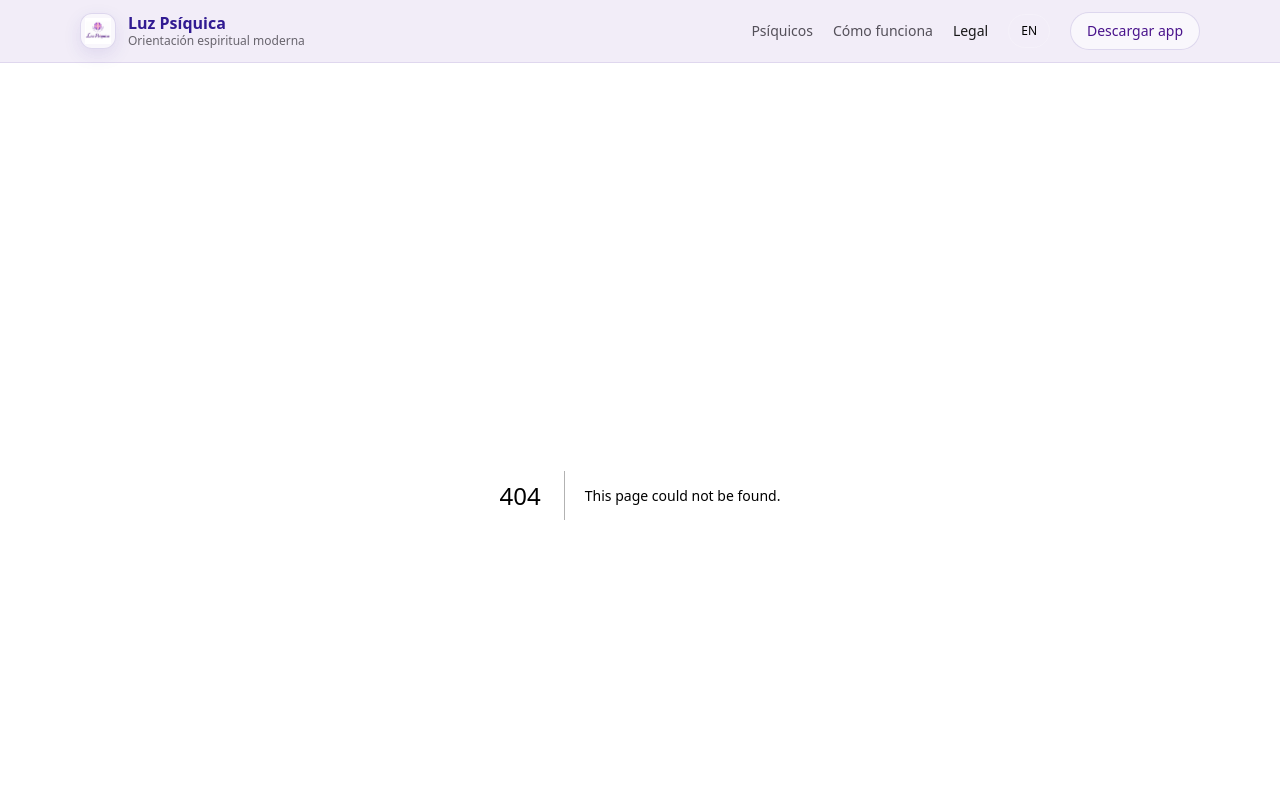
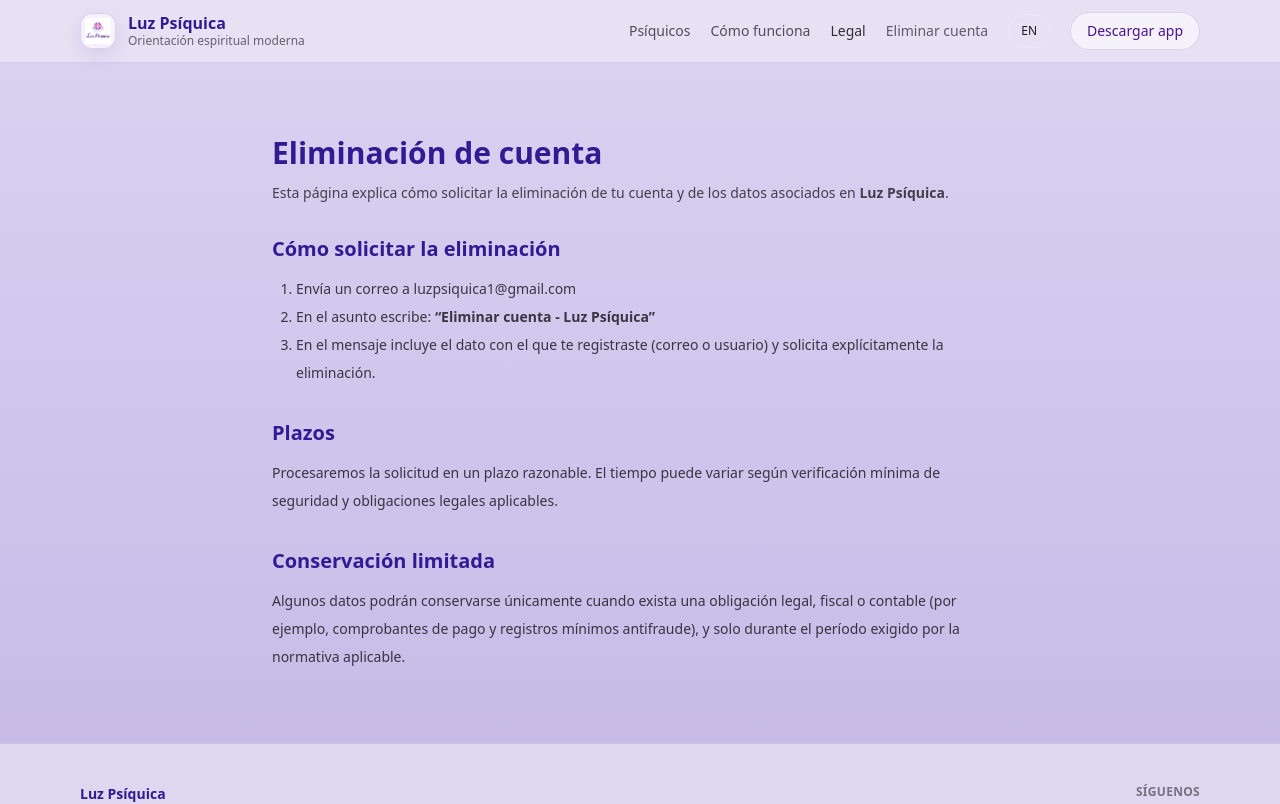
Before and after one commit to andreslo77/luzpsiquica-web, a Next.js app: page /1/legal/eliminacion-de-cuenta in a window 1280 px wide. Before the commit this address had no page. Shown: the top 804 px of the page. Built offline with nearby package versions, Linux system fonts and the light colour scheme.

Commit message:
Header.tsx modified account-deletion eliminacion-de-cuenta created

```diff
--- /dev/null
+++ b/app/[lang]/legal/account-deletion/page.tsx
@@ -0,0 +1,59 @@
+// app/[lang]/legal/account-deletion/page.tsx
+import { normalizeLang } from "@/lib/i18n";
+
+type PageProps = {
+  params: Promise<{ lang: string }> | { lang: string };
+};
+
+export default async function AccountDeletionEnPage({ params }: PageProps) {
+  const p = await Promise.resolve(params);
+  const lang = normalizeLang(p?.lang);
+
+  return (
+    <div className="mx-auto max-w-3xl px-4 py-10">
+      <h1 className="text-3xl font-semibold" style={{ color: "var(--lp-primary)" }}>
+        Account deletion
+      </h1>
+
+      <p className="mt-3 text-sm" style={{ color: "rgba(31,27,36,0.80)" }}>
+        This page explains how to request deletion of your account and associated data on{" "}
+        <strong>Luz Psíquica</strong>.
+      </p>
+
+      <h2 className="mt-8 text-xl font-semibold" style={{ color: "var(--lp-primary)" }}>
+        How to request deletion
+      </h2>
+
+      <ol className="mt-3 list-decimal pl-6 text-sm leading-7" style={{ color: "rgba(31,27,36,0.85)" }}>
+        <li>
+          Email{" "}
+          <a className="underline" href="mailto:luzpsiquica1@gmail.com">
+            luzpsiquica1@gmail.com
+          </a>
+        </li>
+        <li>
+          Subject: <strong>“Delete account - Luz Psíquica”</strong>
+        </li>
+        <li>
+          Include the identifier you used to sign up (email or username) and explicitly request account deletion.
+        </li>
+      </ol>
+
+      <h2 className="mt-8 text-xl font-semibold" style={{ color: "var(--lp-primary)" }}>
+        Timeframes
+      </h2>
+      <p className="mt-3 text-sm leading-7" style={{ color: "rgba(31,27,36,0.85)" }}>
+        We process requests within a reasonable timeframe. Timing may vary depending on minimal security
+        verification and applicable legal obligations.
+      </p>
+
+      <h2 className="mt-8 text-xl font-semibold" style={{ color: "var(--lp-primary)" }}>
+        Limited retention
+      </h2>
+      <p className="mt-3 text-sm leading-7" style={{ color: "rgba(31,27,36,0.85)" }}>
+        We may retain limited records when required for legal, tax, accounting, or anti-fraud purposes (e.g.,
+        payment receipts and minimal transaction logs), only for the period required by applicable law.
+      </p>
+    </div>
+  );
+}
--- /dev/null
+++ b/app/[lang]/legal/eliminacion-de-cuenta/page.tsx
@@ -0,0 +1,62 @@
+// app/[lang]/legal/eliminacion-de-cuenta/page.tsx
+import { normalizeLang } from "@/lib/i18n";
+
+type PageProps = {
+  params: Promise<{ lang: string }> | { lang: string };
+};
+
+export default async function AccountDeletionEsPage({ params }: PageProps) {
+  const p = await Promise.resolve(params);
+  const lang = normalizeLang(p?.lang);
+
+  // Si entran a esta ruta en EN por error, igual se muestra (no pasa nada)
+  return (
+    <div className="mx-auto max-w-3xl px-4 py-10">
+      <h1 className="text-3xl font-semibold" style={{ color: "var(--lp-primary)" }}>
+        Eliminación de cuenta
+      </h1>
+
+      <p className="mt-3 text-sm" style={{ color: "rgba(31,27,36,0.80)" }}>
+        Esta página explica cómo solicitar la eliminación de tu cuenta y de los datos asociados en{" "}
+        <strong>Luz Psíquica</strong>.
+      </p>
+
+      <h2 className="mt-8 text-xl font-semibold" style={{ color: "var(--lp-primary)" }}>
+        Cómo solicitar la eliminación
+      </h2>
+
+      <ol className="mt-3 list-decimal pl-6 text-sm leading-7" style={{ color: "rgba(31,27,36,0.85)" }}>
+        <li>
+          Envía un correo a{" "}
+          <a className="underline" href="mailto:luzpsiquica1@gmail.com">
+            luzpsiquica1@gmail.com
+          </a>
+        </li>
+        <li>
+          En el asunto escribe: <strong>“Eliminar cuenta - Luz Psíquica”</strong>
+        </li>
+        <li>
+          En el mensaje incluye el dato con el que te registraste (correo o usuario) y solicita explícitamente
+          la eliminación.
+        </li>
+      </ol>
+
+      <h2 className="mt-8 text-xl font-semibold" style={{ color: "var(--lp-primary)" }}>
+        Plazos
+      </h2>
+      <p className="mt-3 text-sm leading-7" style={{ color: "rgba(31,27,36,0.85)" }}>
+        Procesaremos la solicitud en un plazo razonable. El tiempo puede variar según verificación mínima de
+        seguridad y obligaciones legales aplicables.
+      </p>
+
+      <h2 className="mt-8 text-xl font-semibold" style={{ color: "var(--lp-primary)" }}>
+        Conservación limitada
+      </h2>
+      <p className="mt-3 text-sm leading-7" style={{ color: "rgba(31,27,36,0.85)" }}>
+        Algunos datos podrán conservarse únicamente cuando exista una obligación legal, fiscal o contable (por
+        ejemplo, comprobantes de pago y registros mínimos antifraude), y solo durante el período exigido por la
+        normativa aplicable.
+      </p>
+    </div>
+  );
+}
--- a/components/Header.tsx
+++ b/components/Header.tsx
@@ -37,6 +37,12 @@
     const nextPath = `/${toggleLang}${rest === "/" ? "" : rest}`;
     router.push(nextPath);
   };
+
+  // ✅ NUEVO: URL de eliminación de cuenta (localizada)
+const accountDeletionHref =
+  safeLang === "en"
+    ? `${base}/legal/account-deletion`
+    : `${base}/legal/eliminacion-de-cuenta`;
 
   return (
     <header
@@ -99,6 +105,15 @@
             Legal
           </Link>
 
+          {/* ✅ NUEVO: Link directo para Play Console (página pública) */}
+          <Link
+            href={accountDeletionHref}
+            className="opacity-90 hover:opacity-100"
+            style={{ color: "rgba(31,27,36,0.75)" }}
+          >
+            {safeLang === "en" ? "Account deletion" : "Eliminar cuenta"}
+          </Link>
+
           <button
             type="button"
             onClick={handleToggleLanguage}
```
